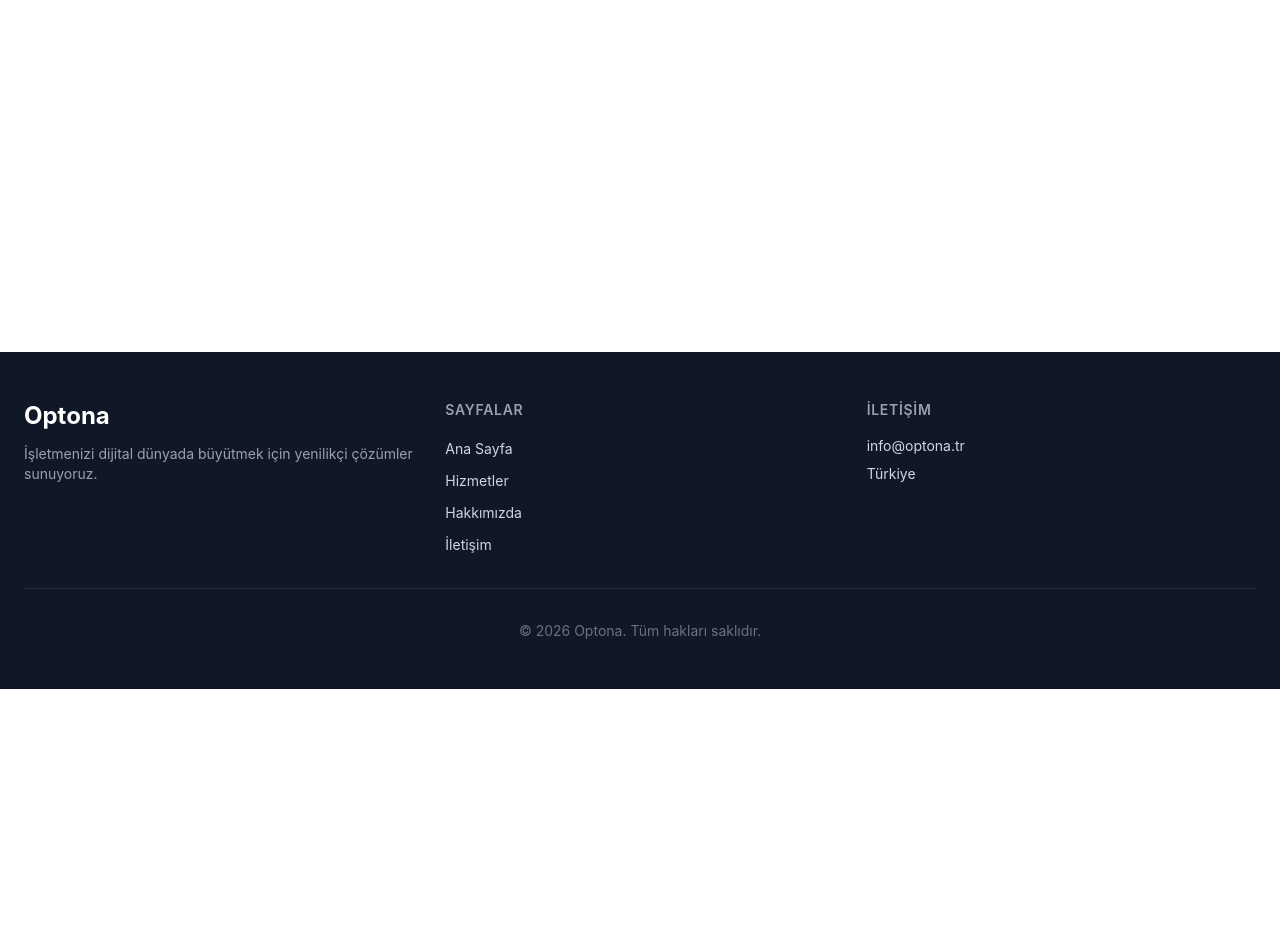
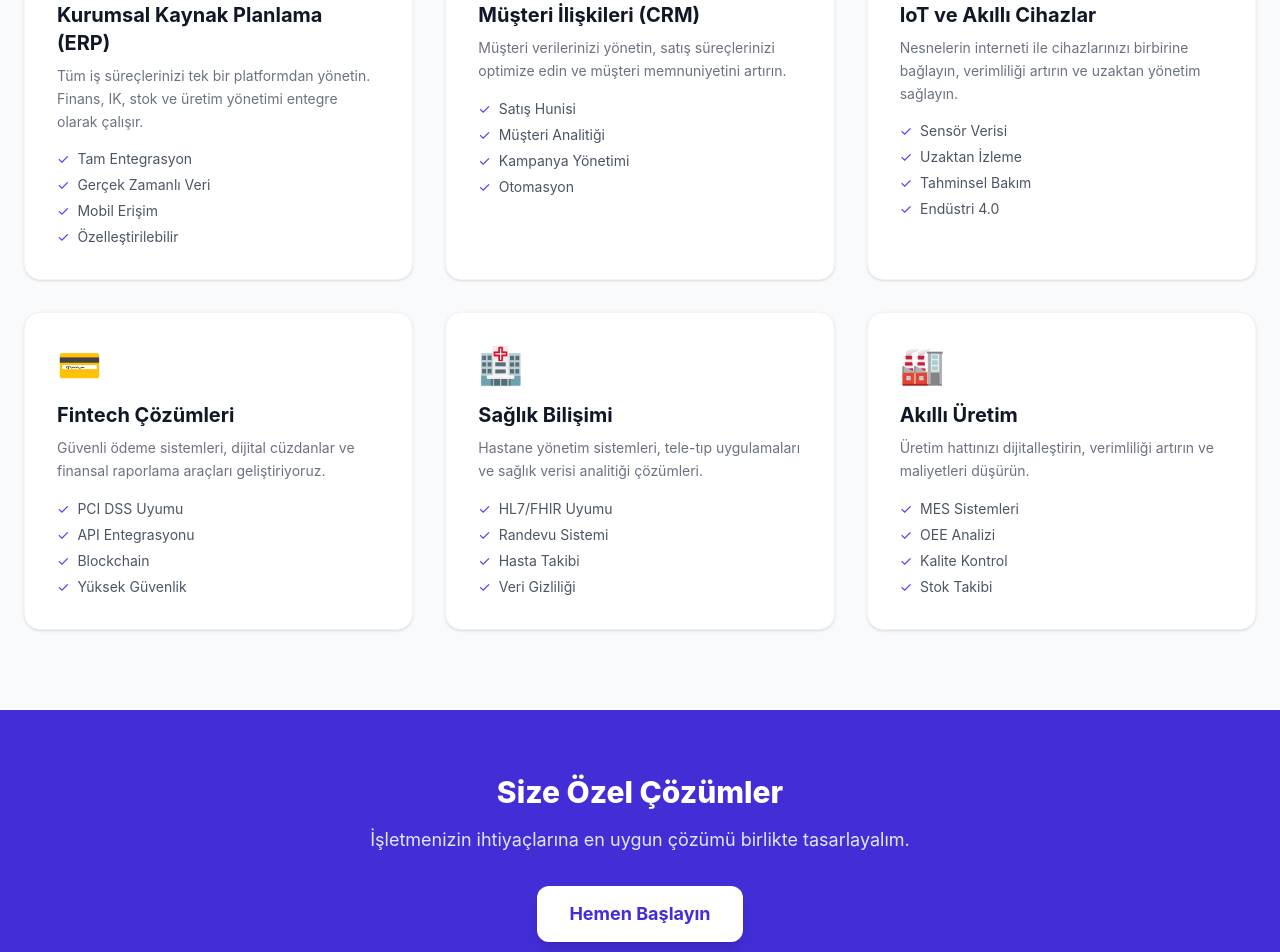
Before and after one commit to mustafaergan/optona.tr, a Next.js app: page /cozumler in a window 1280 px wide. Before the commit this address had no page. Shown: the part 520-1472 px from the top of the page. Before the commit the page ends 1209 px from the top, so only its background shows below. Built offline with nearby package versions, Linux system fonts and the light colour scheme.

Commit message:
Add Solutions page

```diff
--- /dev/null
+++ b/src/app/cozumler/page.tsx
@@ -0,0 +1,111 @@
+import type { Metadata } from "next";
+import Link from "next/link";
+
+export const metadata: Metadata = {
+  title: "Çözümler – Optona",
+  description: "Optona'nın sunduğu dijital çözümler: Kurumsal ERP, Dijital Dönüşüm, Büyük Veri Çözümleri.",
+};
+
+const solutions = [
+  {
+    icon: "🏢",
+    title: "Kurumsal Kaynak Planlama (ERP)",
+    description:
+      "Tüm iş süreçlerinizi tek bir platformdan yönetin. Finans, IK, stok ve üretim yönetimi entegre olarak çalışır.",
+    features: ["Tam Entegrasyon", "Gerçek Zamanlı Veri", "Mobil Erişim", "Özelleştirilebilir"],
+  },
+  {
+    icon: "👥",
+    title: "Müşteri İlişkileri (CRM)",
+    description:
+      "Müşteri verilerinizi yönetin, satış süreçlerinizi optimize edin ve müşteri memnuniyetini artırın.",
+    features: ["Satış Hunisi", "Müşteri Analitiği", "Kampanya Yönetimi", "Otomasyon"],
+  },
+  {
+    icon: "📡",
+    title: "IoT ve Akıllı Cihazlar",
+    description:
+      "Nesnelerin interneti ile cihazlarınızı birbirine bağlayın, verimliliği artırın ve uzaktan yönetim sağlayın.",
+    features: ["Sensör Verisi", "Uzaktan İzleme", "Tahminsel Bakım", "Endüstri 4.0"],
+  },
+  {
+    icon: "💳",
+    title: "Fintech Çözümleri",
+    description:
+      "Güvenli ödeme sistemleri, dijital cüzdanlar ve finansal raporlama araçları geliştiriyoruz.",
+    features: ["PCI DSS Uyumu", "API Entegrasyonu", "Blockchain", "Yüksek Güvenlik"],
+  },
+  {
+    icon: "🏥",
+    title: "Sağlık Bilişimi",
+    description:
+      "Hastane yönetim sistemleri, tele-tıp uygulamaları ve sağlık verisi analitiği çözümleri.",
+    features: ["HL7/FHIR Uyumu", "Randevu Sistemi", "Hasta Takibi", "Veri Gizliliği"],
+  },
+  {
+    icon: "🏭",
+    title: "Akıllı Üretim",
+    description:
+      "Üretim hattınızı dijitalleştirin, verimliliği artırın ve maliyetleri düşürün.",
+    features: ["MES Sistemleri", "OEE Analizi", "Kalite Kontrol", "Stok Takibi"],
+  },
+];
+
+export default function SolutionsPage() {
+  return (
+    <>
+      {/* Hero */}
+      <section className="bg-gradient-to-br from-indigo-700 to-purple-700 text-white py-20">
+        <div className="mx-auto max-w-4xl px-6 text-center">
+          <h1 className="text-4xl font-extrabold md:text-5xl">Çözümlerimiz</h1>
+          <p className="mt-4 text-lg text-indigo-100 max-w-2xl mx-auto">
+            Sektörünüze özel, iş süreçlerinizi hızlandıran ve verimliliği artıran
+            akıllı çözümler.
+          </p>
+        </div>
+      </section>
+
+      {/* Solutions Grid */}
+      <section className="bg-gray-50 py-20">
+        <div className="mx-auto max-w-7xl px-6">
+          <div className="grid gap-8 sm:grid-cols-2 lg:grid-cols-3">
+            {solutions.map((solution) => (
+              <div
+                key={solution.title}
+                className="rounded-2xl bg-white p-8 shadow-sm hover:shadow-md transition-shadow border border-gray-100"
+              >
+                <div className="text-4xl">{solution.icon}</div>
+                <h3 className="mt-4 text-xl font-bold text-gray-900">{solution.title}</h3>
+                <p className="mt-2 text-gray-500 text-sm leading-relaxed">{solution.description}</p>
+                <ul className="mt-4 space-y-1.5">
+                  {solution.features.map((feature) => (
+                    <li key={feature} className="flex items-center gap-2 text-sm text-gray-600">
+                      <span className="text-indigo-600">✓</span>
+                      {feature}
+                    </li>
+                  ))}
+                </ul>
+              </div>
+            ))}
+          </div>
+        </div>
+      </section>
+
+      {/* CTA */}
+      <section className="bg-indigo-700 py-16">
+        <div className="mx-auto max-w-4xl px-6 text-center text-white">
+          <h2 className="text-3xl font-extrabold">Size Özel Çözümler</h2>
+          <p className="mt-4 text-lg text-indigo-100">
+            İşletmenizin ihtiyaçlarına en uygun çözümü birlikte tasarlayalım.
+          </p>
+          <Link
+            href="/iletisim"
+            className="mt-8 inline-block rounded-xl bg-white px-8 py-3.5 text-indigo-700 font-bold text-lg hover:bg-indigo-50 transition-colors shadow-lg"
+          >
+            Hemen Başlayın
+          </Link>
+        </div>
+      </section>
+    </>
+  );
+}
```
